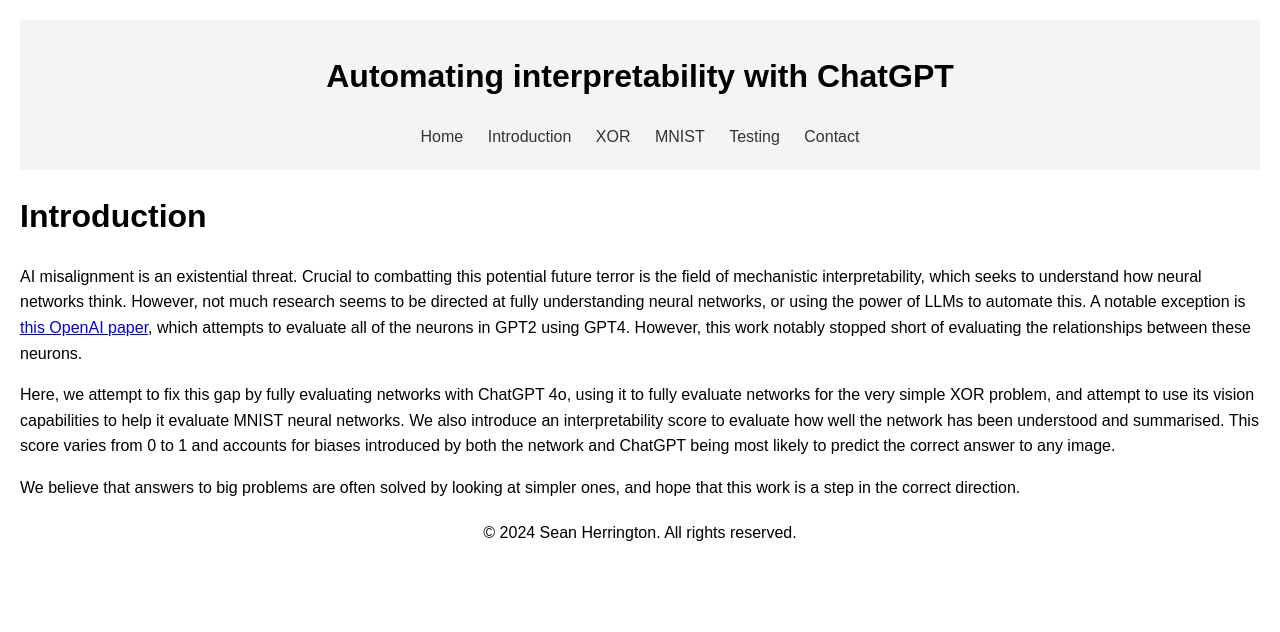
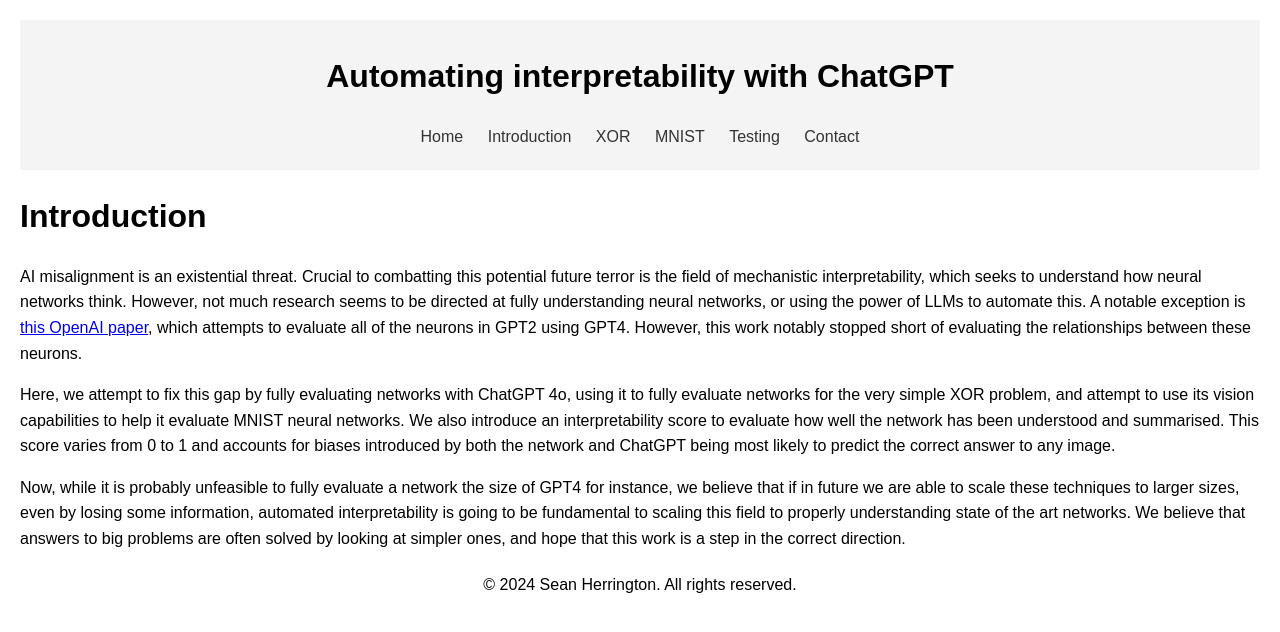
Before and after one commit to Arkleseisure/Arkleseisure.github.io, a Jekyll site: the page built from pages/intro.md, in a window 1280 px wide. Shown: the top 632 px of the page. Built offline with Jekyll 4.4.1, drawn with Linux system fonts in a browser that asks for light colours.

Commit message:
Update intro.md

```diff
--- a/pages/intro.md
+++ b/pages/intro.md
@@ -9,4 +9,4 @@
 
 Here, we attempt to fix this gap by fully evaluating networks with ChatGPT 4o, using it to fully evaluate networks for the very simple XOR problem, and attempt to use its vision capabilities to help it evaluate MNIST neural networks. We also introduce an interpretability score to evaluate how well the network has been understood and summarised. This score varies from 0 to 1 and accounts for biases introduced by both the network and ChatGPT being most likely to predict the correct answer to any image.
 
-We believe that answers to big problems are often solved by looking at simpler ones, and hope that this work is a step in the correct direction.
+Now, while it is probably unfeasible to fully evaluate a network the size of GPT4 for instance, we believe that if in future we are able to scale these techniques to larger sizes, even by losing some information, automated interpretability is going to be fundamental to scaling this field to properly understanding state of the art networks. We believe that answers to big problems are often solved by looking at simpler ones, and hope that this work is a step in the correct direction.
```
